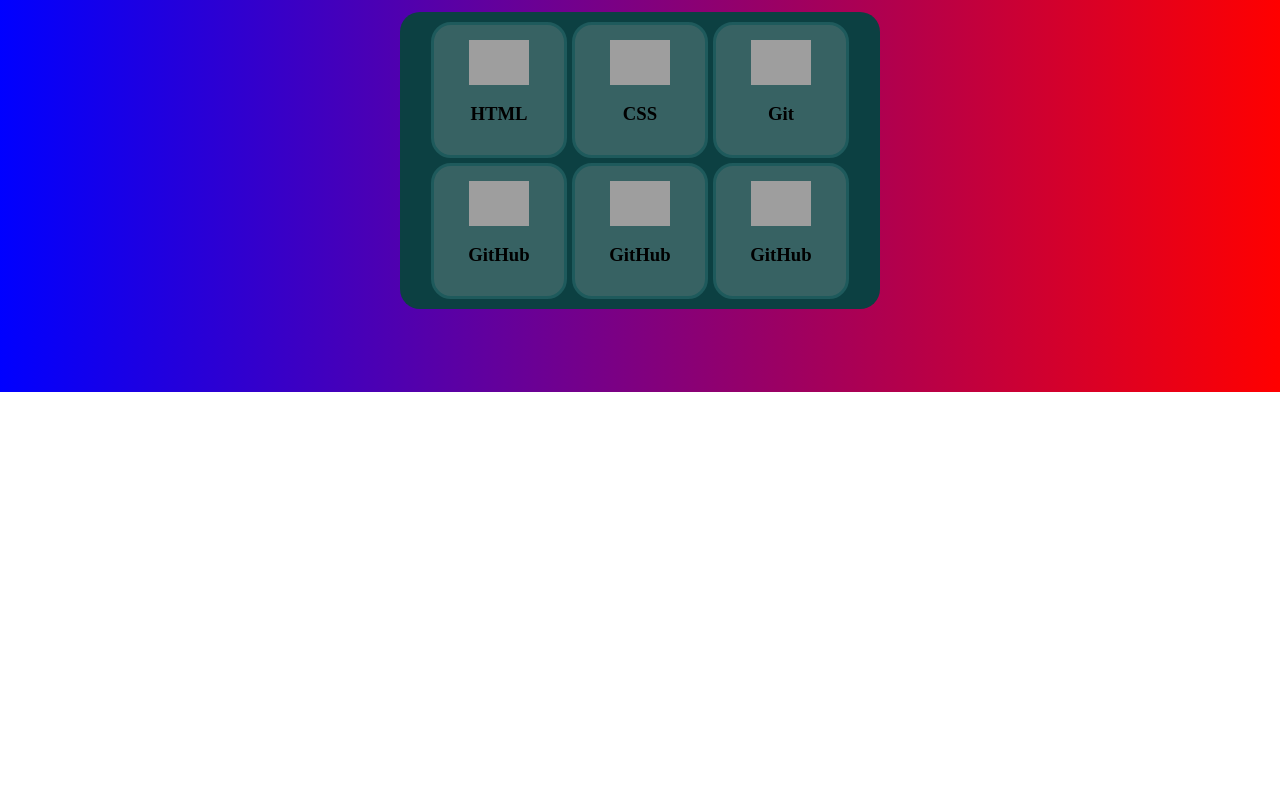
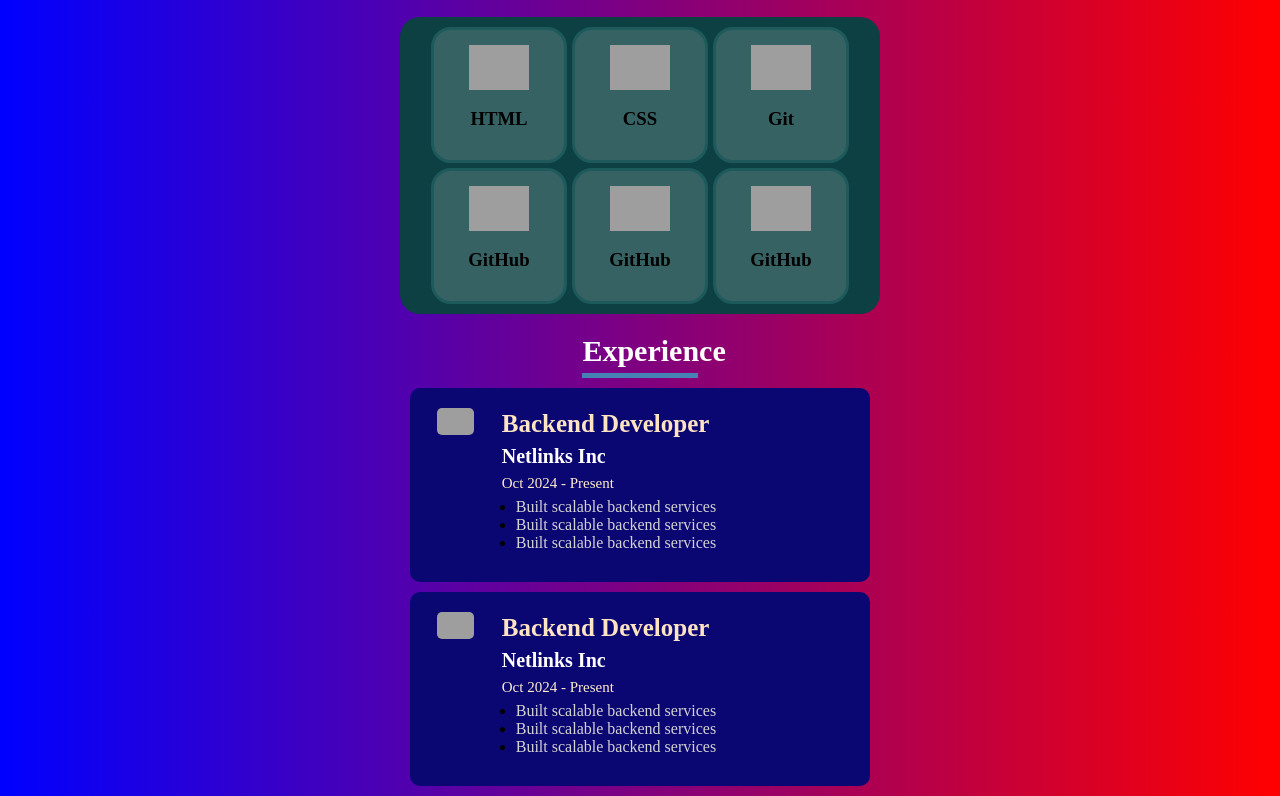
Before and after one commit to starkbaknet/protofolio, a plain HTML site: page index.html in a window 1280 px wide. Shown: the part 408-1204 px from the top of the page. Before the commit the page ends 800 px from the top, so only its background shows below. Drawn offline with Linux system fonts and the light colour scheme; grey boxes are pictures that could not be loaded.

Commit message:
experience section added

```diff
--- a/index.html
+++ b/index.html
@@ -17,7 +17,7 @@
         <ul>
           <li><a href="#">About</a></li>
           <li><a href="#">Skills</a></li>
-          <li><a href="#">Experience</a></li>
+          <li><a href="#experience">Experience</a></li>
           <li><a href="#">Contacts</a></li>
         </ul>
       </nav>
@@ -115,6 +115,42 @@
           </div>
         </div>
       </section>
+
+      <section class="experience" id="experience">
+        <h2 class="section-title">Experience</h2>
+
+        <div class="experience-box">
+          <div class="experience-left-section">
+            <img src="https://baktash.starkbak.net/netlinks3.png" alt="logo" />
+          </div>
+          <div class="experience-wright-section">
+            <h1>Backend Developer</h1>
+            <h3>Netlinks Inc</h3>
+            <p>Oct 2024 - Present</p>
+            <ul>
+              <li>Built scalable backend services</li>
+              <li>Built scalable backend services</li>
+              <li>Built scalable backend services</li>
+            </ul>
+          </div>
+        </div>
+
+        <div class="experience-box">
+          <div class="experience-left-section">
+            <img src="https://baktash.starkbak.net/netlinks3.png" alt="logo" />
+          </div>
+          <div class="experience-wright-section">
+            <h1>Backend Developer</h1>
+            <h3>Netlinks Inc</h3>
+            <p>Oct 2024 - Present</p>
+            <ul>
+              <li>Built scalable backend services</li>
+              <li>Built scalable backend services</li>
+              <li>Built scalable backend services</li>
+            </ul>
+          </div>
+        </div>
+      </section>
     </main>
   </body>
 </html>
--- a/styles/style.css
+++ b/styles/style.css
@@ -136,7 +136,8 @@ nav ul li a:hover {
   color: white;
   font-size: 30px;
   border-bottom: 5px solid steelblue;
-  width: 100px;
+  width: 15%;
+  padding-bottom: 5px;
   margin: auto;
 }
 
@@ -174,3 +175,68 @@ nav ul li a:hover {
   width: 60px;
   height: 60px;
 }
+
+.experience-box {
+  background-color: rgb(11, 7, 114);
+  display: flex;
+  align-items: top;
+  margin: 10px auto;
+  border-radius: 10px;
+  width: 60%;
+}
+
+.experience-box:hover {
+  border: 2px solid rgb(74, 69, 225);
+}
+
+.experience-left-section {
+  width: 20%;
+  padding: 20px;
+  box-sizing: border-box;
+}
+
+.experience-left-section img {
+  width: 70%;
+  height: auto;
+  border-radius: 5px;
+  margin: auto;
+  display: block;
+}
+
+.experience-wright-section {
+  width: 80%;
+}
+
+.experience-wright-section h1 {
+  font-size: 25px;
+  margin-top: 35px;
+  line-height: 2px;
+  color: bisque;
+}
+
+.experience-wright-section h3 {
+  font-size: 20px;
+  margin-top: 30px;
+  line-height: 2px;
+  color: white;
+}
+
+.experience-wright-section p {
+  font-size: 15px;
+  margin-top: 25px;
+  line-height: 2px;
+  color: blanchedalmond;
+}
+
+.experience-wright-section ul {
+  padding: 14px;
+  margin-top: -15px;
+}
+
+.experience-wright-section ul li {
+  color: lightgray;
+}
+
+.experience-wright-section ul li::marker {
+  color: black;
+}
```
